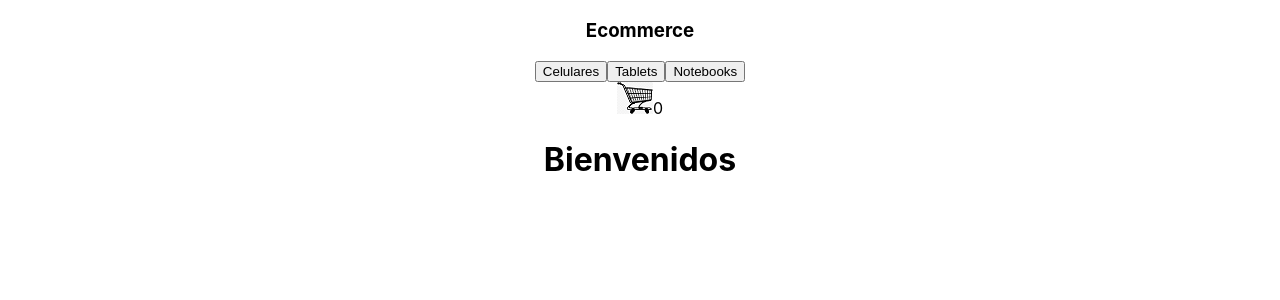
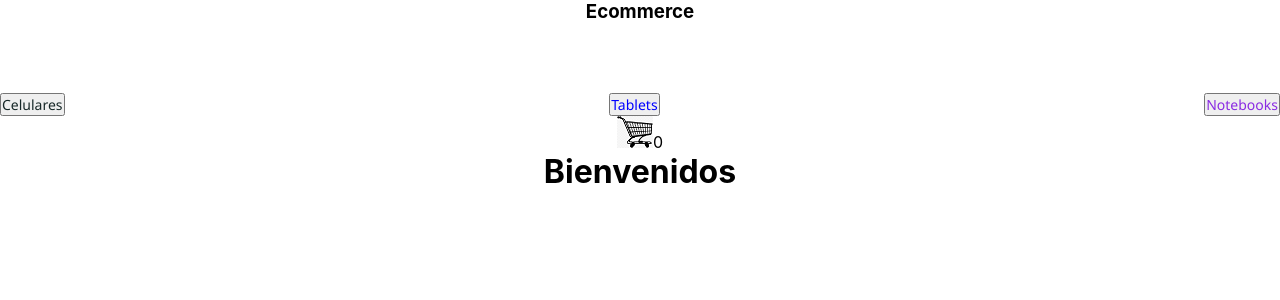
Before and after one commit to claudiagarcia19/Ecommerce-clau, a React (Create React App) app: page / in a window 1280 px wide. Shown: the top 300 px of the page. Built offline with nearby package versions, Linux system fonts and the light colour scheme.

Commit message:
subiendo los estilos del navBar

```diff
--- a/src/App.js
+++ b/src/App.js
@@ -1,5 +1,5 @@
 import './App.css';
-import NavBar from './components/NavBar';
+import NavBar from './components/NavBar/NavBar';
 import ItemListContainer from './components/ItemListContainer.js/ItemListContainer';
 
 function App() {
--- a/src/components/NavBar.js
+++ /dev/null
@@ -1,17 +0,0 @@
-import CartWidget from "./CartWidget/CartWidget"
-
-const NavBar = () => {
-    return (
-        <nav>
-            <h3>Ecommerce</h3>
-            <div>
-                <button>Celulares</button>
-                <button>Tablets</button>
-                <button>Notebooks</button>
-            </div>
-            <CartWidget/>
-        </nav>
-    )
-}
-
-export default NavBar;
--- /dev/null
+++ b/src/components/NavBar/NavBar.js
@@ -0,0 +1,19 @@
+import CartWidget from "../CartWidget/CartWidget"
+import "./navBar.css"
+
+
+const NavBar = () => {
+    return (
+        <nav>
+            <h3>Ecommerce</h3>
+            <div className="contenedor-botones">
+                <button className="boton-1">Celulares</button>
+                <button className="boton-2">Tablets</button>
+                <button className="boton-3">Notebooks</button>
+            </div>
+            <CartWidget/>
+        </nav>
+    )
+}
+
+export default NavBar;
--- /dev/null
+++ b/src/components/NavBar/navBar.css
@@ -0,0 +1,40 @@
+*{
+    margin: 0%;
+    padding: 0%;
+    box-sizing: border-box;
+}
+
+.contenedor-botones{
+    width: 100%;
+    display: flex;
+    justify-content: space-between;
+    align-items: center;
+    margin-top: 70px;
+    background: #fff;
+    box-shadow: 2px 3px 3px rgb (196, 196, 196);
+}
+
+
+.boton-1{
+    font-size: 14px;
+    font-weight: 500;
+    text-decoration: none;
+    font-family: 'Segoe UI', Tahoma, Geneva, Verdana, sans-serif;
+    color:rgb(23, 40, 40);
+}
+
+.boton-2{
+    font-size: 14px;
+    font-weight: 500;
+    text-decoration: none;
+    font-family: 'Segoe UI', Tahoma, Geneva, Verdana, sans-serif;
+    color:blue;
+}
+
+.boton-3{
+    font-size: 14px;
+    font-weight: 500;
+    text-decoration: none;
+    font-family: 'Segoe UI', Tahoma, Geneva, Verdana, sans-serif;
+    color:blueviolet;
+}
```
